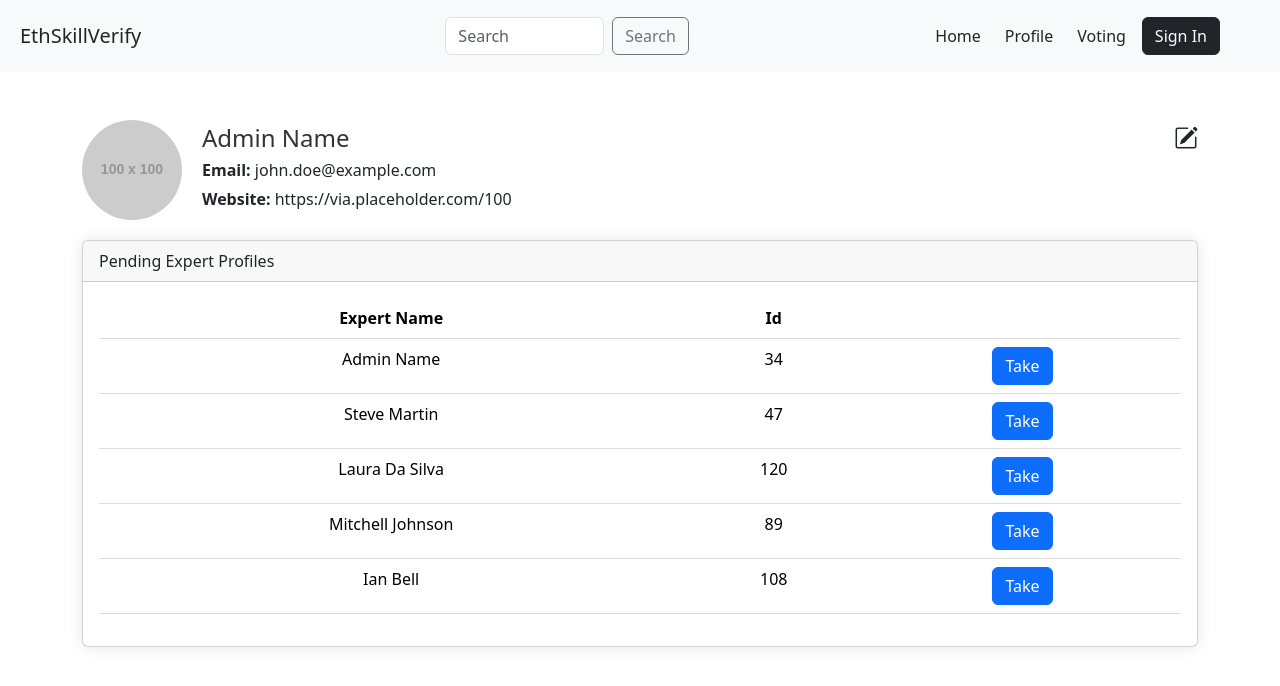
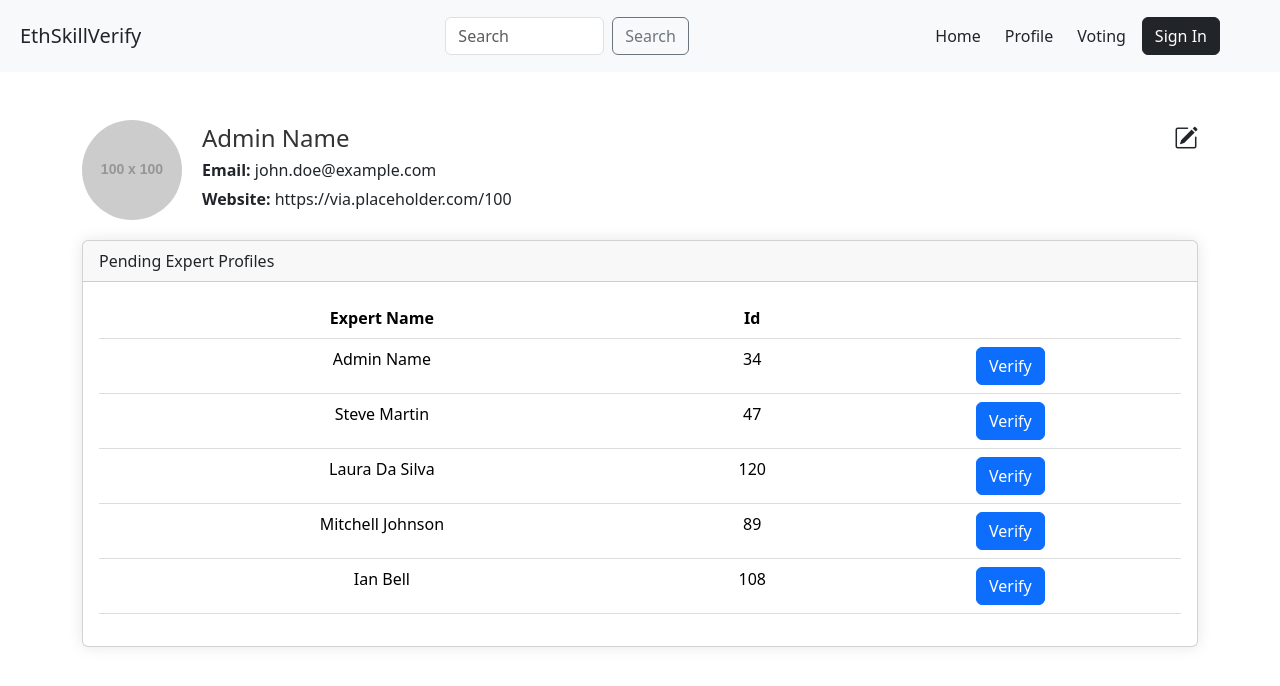
Before and after one commit to harshil3662/skill-verification, a React (Create React App) app in the folder frontend/: page /admin in a window 1280 px wide. Shown: the top 686 px of the page. Built offline with nearby package versions, Linux system fonts and the light colour scheme.

Commit message:
little change on Admin route

```diff
--- a/frontend/src/routes/Admin.js
+++ b/frontend/src/routes/Admin.js
@@ -53,35 +53,35 @@
                                     <td>{profile.fullName}</td>
                                     <td>34</td>
                                     <td>
-                                        <button type="button" className="btn btn-primary">Take</button>
+                                        <button type="button" className="btn btn-primary">Verify</button>
                                     </td>
                                 </tr>
                                 <tr>
                                     <td>Steve Martin</td>
                                     <td>47</td>
                                     <td>
-                                        <button type="button" className="btn btn-primary">Take</button>
+                                        <button type="button" className="btn btn-primary">Verify</button>
                                     </td>
                                 </tr>
                                 <tr>
                                     <td>Laura Da Silva</td>
                                     <td>120</td>
                                     <td>
-                                        <button type="button" className="btn btn-primary">Take</button>
+                                        <button type="button" className="btn btn-primary">Verify</button>
                                     </td>
                                 </tr>
                                 <tr>
                                     <td>Mitchell Johnson</td>
                                     <td>89</td>
                                     <td>
-                                        <button type="button" className="btn btn-primary">Take</button>
+                                        <button type="button" className="btn btn-primary">Verify</button>
                                     </td>
                                 </tr>
                                 <tr>
                                     <td>Ian Bell</td>
                                     <td>108</td>
                                     <td>
-                                        <button type="button" className="btn btn-primary">Take</button>
+                                        <button type="button" className="btn btn-primary">Verify</button>
                                     </td>
                                 </tr>
                             </tbody>
```
